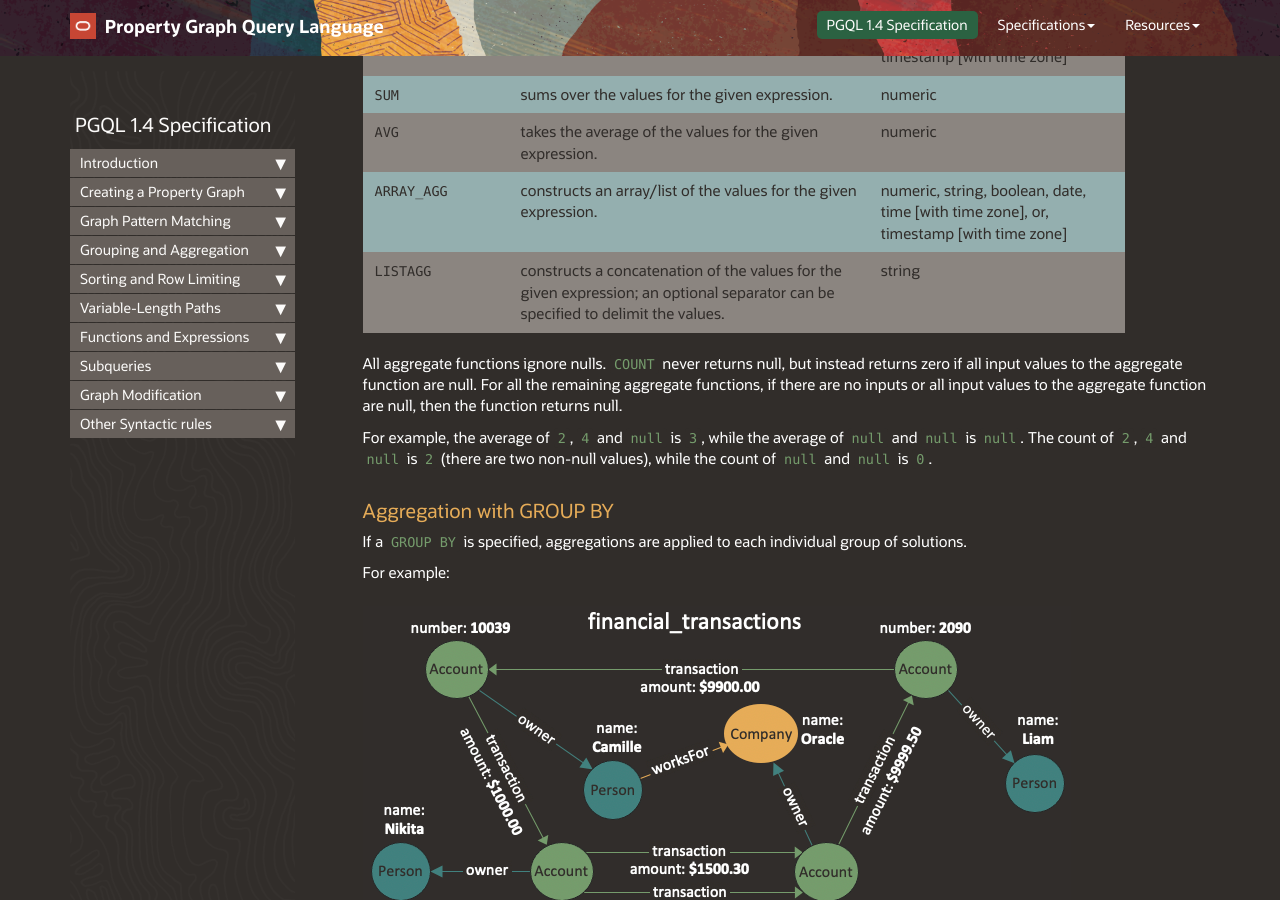
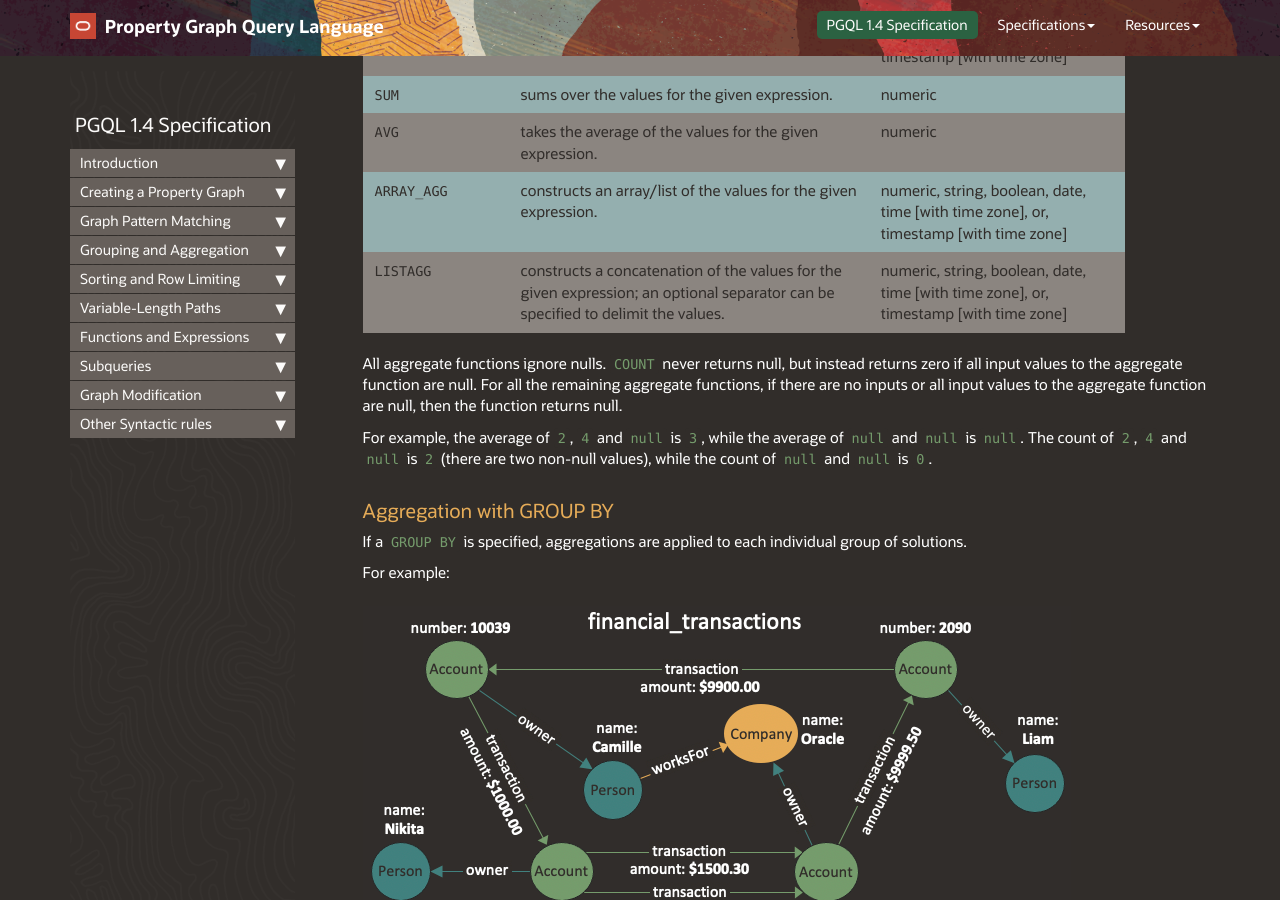
Before and after one commit to oracle/pgql-lang, a Jekyll site: the page built from pages/pgql-1.4-spec.md, in a window 1280 px wide and 900 px high, scrolled down 37972 px. Built offline with Jekyll 4.4.1, drawn with Linux system fonts in a browser that asks for light colours; nearby versions of some CDN libraries; comment, search, counter and statistics services are not loaded.

Commit message:
LISTAGG allows any input type

```diff
--- a/pages/pgql-1.4-spec.md
+++ b/pages/pgql-1.4-spec.md
@@ -1598,7 +1598,7 @@ aggregate operator | semantic | required input type
 `SUM` | sums over the values for the given expression. | numeric
 `AVG` | takes the average of the values for the given expression. | numeric
 `ARRAY_AGG` | constructs an array/list of the values for the given expression. | numeric, string, boolean, date, time [with time zone], or, timestamp [with time zone]
-`LISTAGG` | constructs a concatenation of the values for the given expression; an optional separator can be specified to delimit the values. | string
+`LISTAGG` | constructs a concatenation of the values for the given expression; an optional separator can be specified to delimit the values. | numeric, string, boolean, date, time [with time zone], or, timestamp [with time zone]
 
 All aggregate functions ignore nulls. `COUNT` never returns null, but instead returns zero if all input values to the aggregate function are null.
 For all the remaining aggregate functions, if there are no inputs or all input values to the aggregate function are null, then the function returns null.
```
